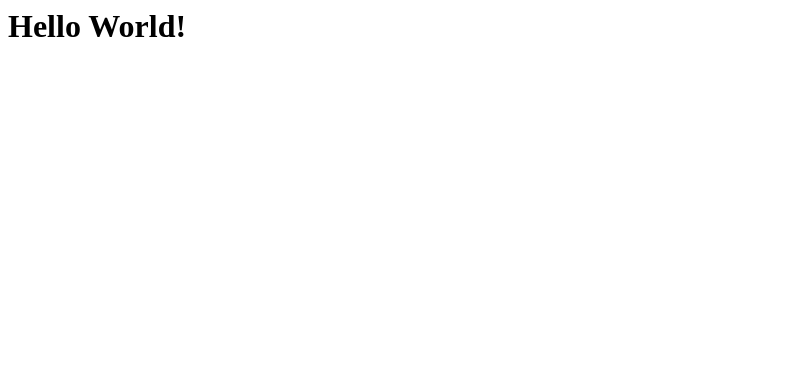
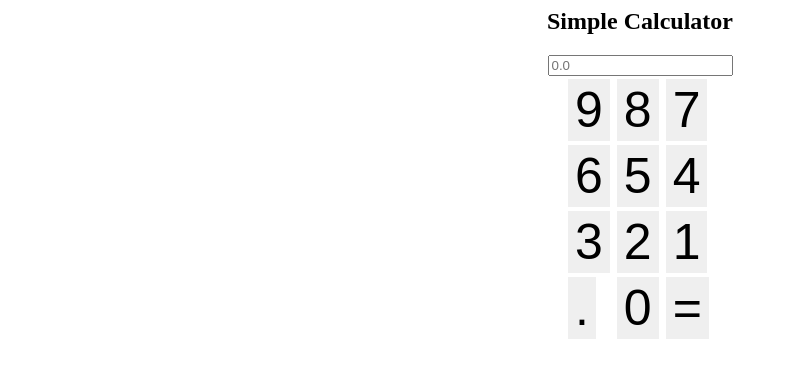
Before and after one commit to Sojiro/electron-calc, an Electron app: page index.html in a window 1280 px wide. Shown: the whole page, without its empty margins (0-788 px from the left). Drawn offline with Linux system fonts and the light colour scheme.

Commit message:
numpad is ready

```diff
--- a/index.html
+++ b/index.html
@@ -1,4 +1,51 @@
 <head>
     <title>Simple Calculator</title>
+    <style>
+        button {
+            box-sizing: border-box;
+            border: 1px solid transparent;
+            transition: box-shadow 0.5s;
+            font-size: 50px;
+            cursor: pointer;
+        }
+
+        button:hover {
+            box-shadow: 5px 5px 5px lightblue;
+        }
+
+        .numpad {
+            height: 150px;
+            width: 150px;
+        }
+    </style>
 </head>
-<h1>Hello World!</h1>
+
+<body>
+    <center>
+        <section>
+            <h1 class="title">Simple Calculator</h1>
+            <input class='result' type="number" id="result" placeholder="0.0">
+            <table class="numpad">
+                <tr>
+                    <td><button value="9" type="button" onclick="clicked(9);">9</button></td>
+                    <td><button value="8" type="button" onclick="clicked(8);">8</button></td>
+                    <td><button value="7" type="button" onclick="clicked(7);">7</button></td>
+                </tr>
+                <tr>
+                    <td><button value="6" type="button" onclick="clicked(6);">6</button></td>
+                    <td><button value="5" type="button" onclick="clicked(5);">5</button></td>
+                    <td><button value="4" type="button" onclick="clicked(4);">4</button></td>
+                </tr>
+                <tr>
+                    <td> <button value="3" type="button" onclick="clicked(3);">3</button></td>
+                    <td> <button value="2" type="button" onclick="clicked(2);">2</button></td>
+                    <td> <button value="1" type="button" onclick="clicked(1);">1</button></td>
+                </tr>
+                <tr>
+                    <td><button value="." type="button" onclick="clicked('.');">.</button></td>
+                    <td><button value="0" type="button" onclick="clicked(0);">0</button></td>
+                    <td><button value="=" type="button" onclick="clicked('=');">=</button></td>
+                    </div>
+        </section>
+    </center>
+</body>
```
Also changed, not shown: 1 other file.
